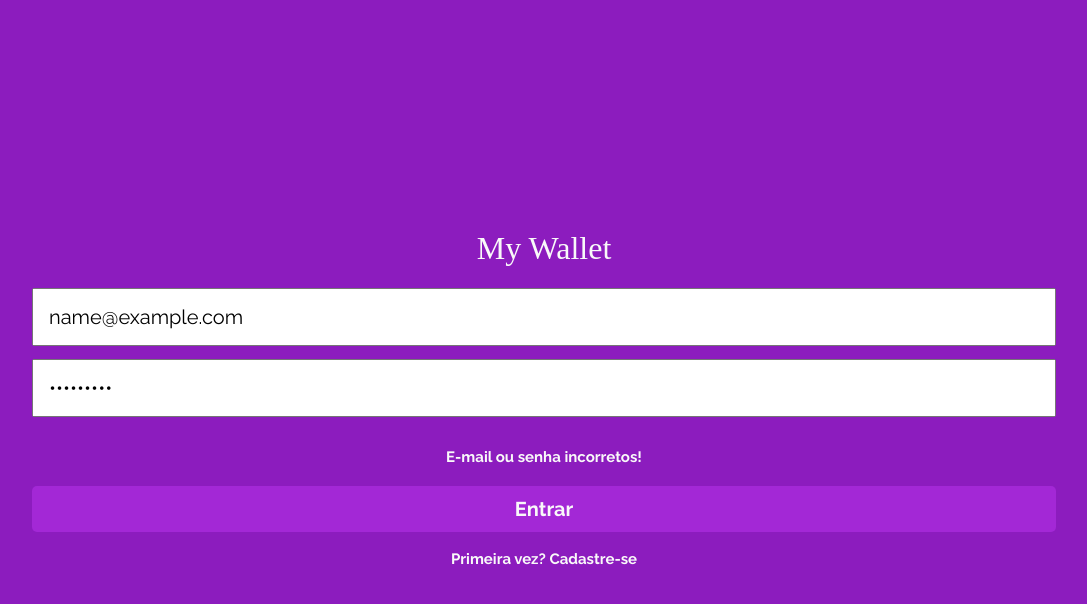
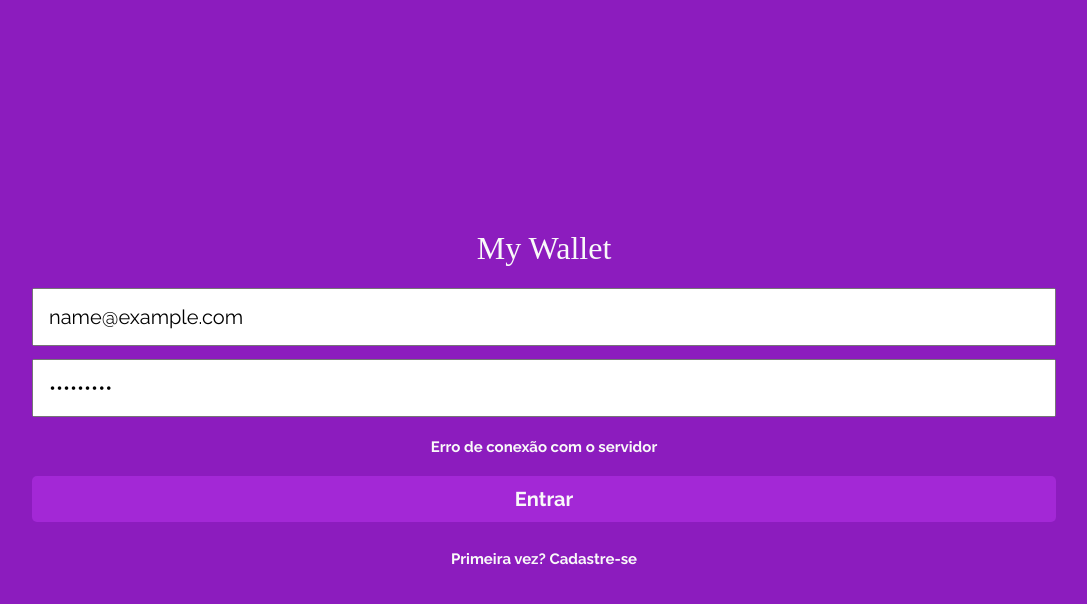
Before and after one commit to camoesprogramming/My-Wallet, a React (Create React App) app: page / in a window 1280 px wide. Both pictures are taken after typing "name@example.com", "Sample123" into the empty fields and a click on the button "Entrar". Shown: the top 604 px of the page, without its empty margins (96-1183 px from the left). Built offline with nearby package versions, Linux system fonts and the light colour scheme; no server answers; a web font is replaced by a local one.

Commit message:
adicionado implementação de erro para caso o servidor backend esteja fora do ar

```diff
--- a/src/Components/FormsContainer.tsx
+++ b/src/Components/FormsContainer.tsx
@@ -49,7 +49,7 @@ const Container = styled.div`
     letter-spacing: 0em;
     text-align: left;
     color: #f9f9f9;
-    margin-top: 18px;
+    margin-top: 8px;
     background-color: #8c1cbe;
   }
 
--- a/src/Components/SignInForm.tsx
+++ b/src/Components/SignInForm.tsx
@@ -17,6 +17,7 @@ export default function SignInForm() {
   const navigate = useNavigate();
   const { setToken, setName } = useContext(TokenAndNameContext);
   const [alertError, setAlertError] = useState<Boolean>(false);
+  const [alertConnection, setAlertConnection] = useState<Boolean>(false);
 
   function handleLogin(event: React.FormEvent<HTMLFormElement>) {
     event.preventDefault();
@@ -35,7 +36,13 @@ export default function SignInForm() {
         setName(response.data.name);
         navigate("/home");
       })
-      .catch((error) => setAlertError(true));
+      .catch((error) => {
+        if (error.response && error.response.status === 422) {
+          setAlertError(true);
+        } else {
+          setAlertConnection(true);
+        }
+      });
   }
   return (
     <FormContainer onSubmit={handleLogin}>
@@ -56,6 +63,7 @@ export default function SignInForm() {
         onChange={(e) => setPassword(e.target.value)}
       ></input>
       {alertError && <p>E-mail ou senha incorretos!</p>}
+      {alertConnection && <p>Erro de conexão com o servidor</p>}
       <button>Entrar</button>
     </FormContainer>
   );
@@ -100,6 +108,7 @@ const FormContainer = styled.form`
     height: 46px;
     border-radius: 5px;
     margin-top: 10px;
+    margin-bottom: 20px;
   }
   p {
     color: #ff0000;
```
